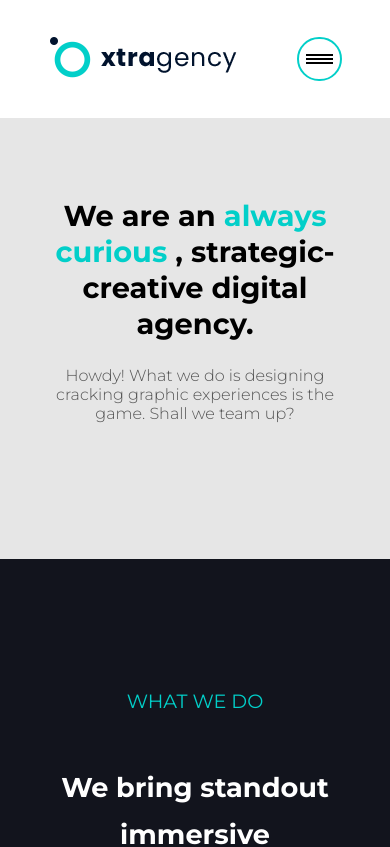
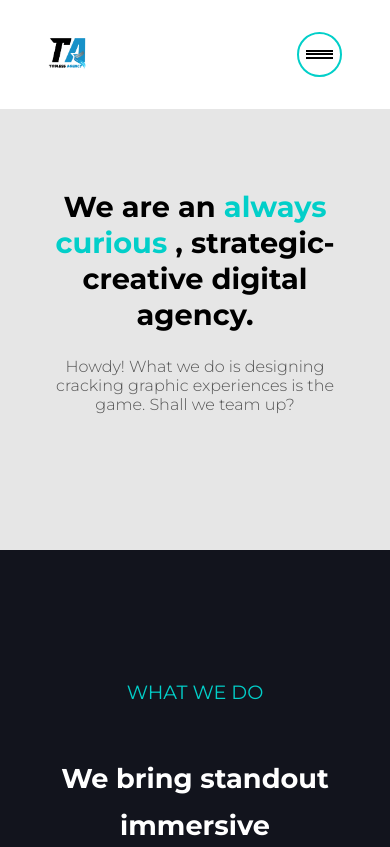
Before and after one commit to Tobless-scripts/Toblessagency, a React (Vite) app: page /home in a window 390 px wide. Shown: the top 847 px of the page. Built offline with nearby package versions, Linux system fonts and the light colour scheme.

Commit message:
Updated Header

```diff
--- a/index.html
+++ b/index.html
@@ -3,6 +3,7 @@
     <head>
         <meta charset="UTF-8" />
         <meta name="viewport" content="width=device-width, initial-scale=1.0" />
+        <link rel="icon" type="image/png" href="./src/assets/Favicon.webp" />
         <title>Toblessagency</title>
     </head>
     <body>
--- a/src/components/Header.jsx
+++ b/src/components/Header.jsx
@@ -61,7 +61,7 @@
         <div className="header-container">
             <header className="header" onToggle={toggleExplanation}>
                 <div className="logo">
-                    <img src={logo} alt="" />
+                    <img src={logo} alt="" className="logo" />
                 </div>
 
                 <div className="nav-bar">
--- a/src/main.jsx
+++ b/src/main.jsx
@@ -1,6 +1,5 @@
 import { StrictMode } from "react";
 import { createRoot } from "react-dom/client";
-import "./index.css";
 import App from "./App";
 
 createRoot(document.getElementById("root")).render(
--- a/src/styles/Header.css
+++ b/src/styles/Header.css
@@ -34,6 +34,10 @@
     justify-content: space-between;
     align-items: center;
     z-index: 999;
+}
+
+.logo {
+    width: 5.5rem;
 }
 
 .nav-bar {
@@ -305,6 +309,9 @@
     .explanation {
         padding: 1rem 3rem;
     }
+    .logo {
+        width: 2.5rem;
+    }
 }
 
 @media screen and (max-width: 850px) {
```
Also changed, not shown: src/assets/Favicon.webp (added), src/assets/logo.png, src/index.css (deleted).
